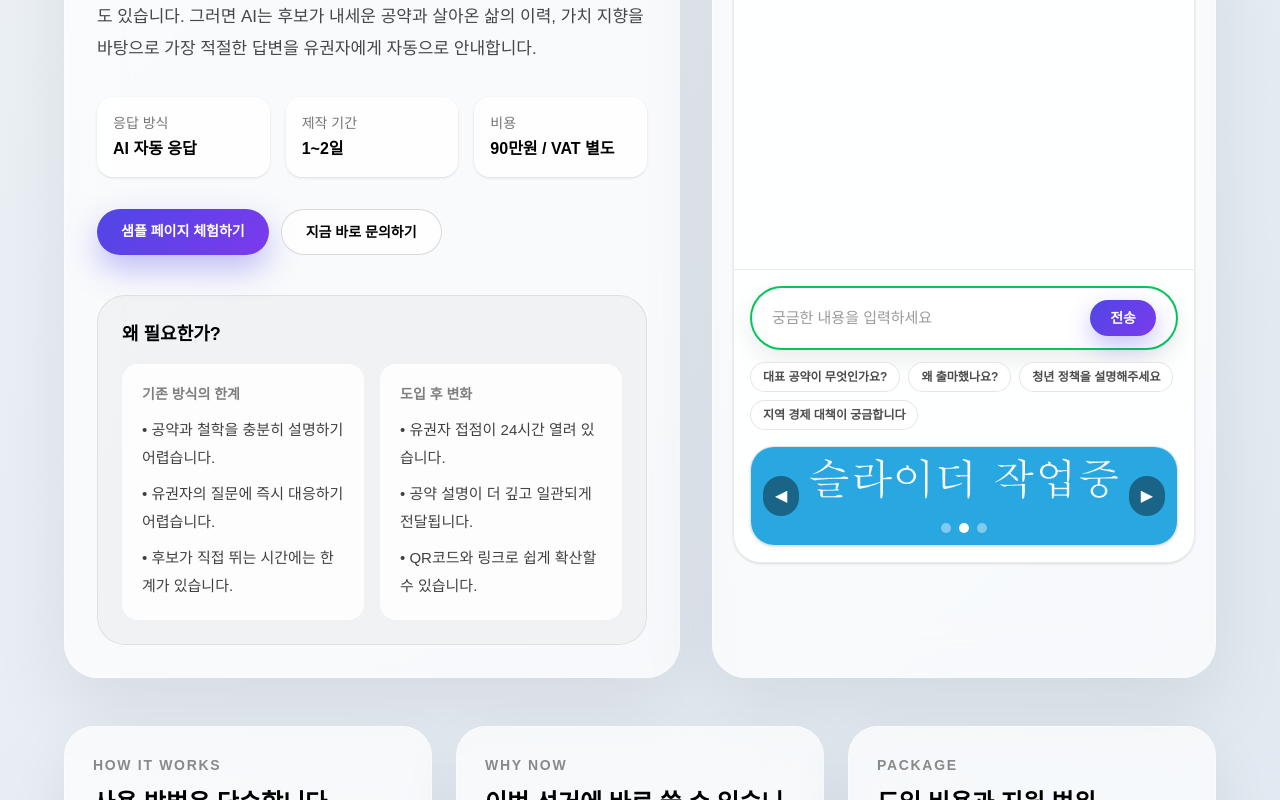
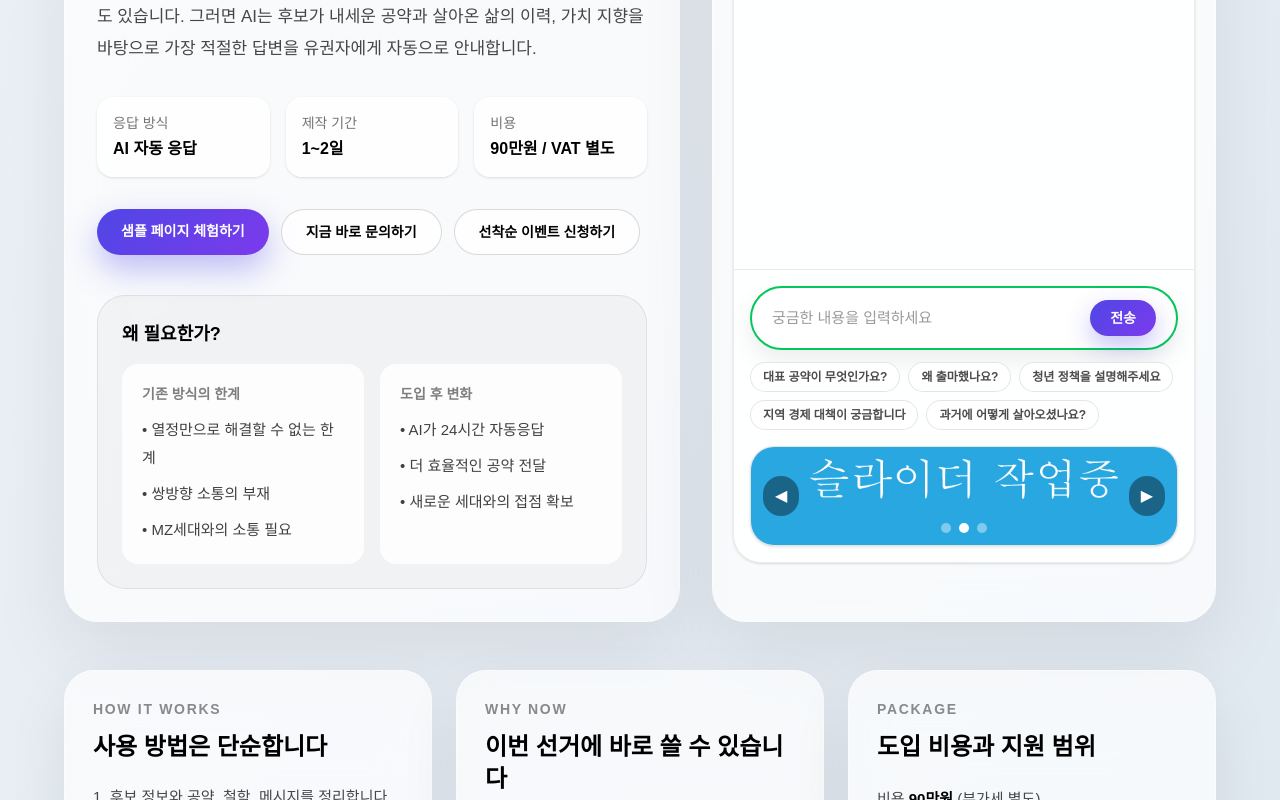
Before and after one commit to taejang21-hub/campaign-ai, a Next.js app: page / in a window 1280 px wide. Shown: the part 500-1300 px from the top of the page. Built offline with nearby package versions, Linux system fonts and the light colour scheme.

Commit message:
update landing page text

```diff
--- a/app/page.tsx
+++ b/app/page.tsx
@@ -135,7 +135,7 @@ export default function Home() {
 
             <div className="mt-8 flex flex-wrap gap-3">
               <Link
-                href="/candidate/lee"
+                href="/candidate/lee" target="_blank"
                 className="rounded-full bg-[linear-gradient(135deg,#4f46e5,#7c3aed)] px-6 py-3 text-sm font-bold text-white shadow-[0_14px_32px_rgba(79,70,229,0.35)] transition hover:scale-[1.02]"
               >
                 샘플 페이지 체험하기
@@ -146,6 +146,12 @@ export default function Home() {
               >
                 지금 바로 문의하기
               </a>
+              <a
+                href="tel:050713388402" target="_blank"
+                className="rounded-full border border-black/15 bg-white/80 px-6 py-3 text-sm font-bold text-black transition hover:bg-white"
+              >
+                선착순 이벤트 신청하기
+              </a>
             </div>
 
             <div className="mt-10 rounded-[28px] border border-black/8 bg-black/[0.03] p-6">
@@ -154,17 +160,17 @@ export default function Home() {
                 <div className="rounded-2xl bg-white/80 p-5">
                   <p className="text-sm font-semibold text-black/50">기존 방식의 한계</p>
                   <ul className="mt-3 space-y-2 text-[15px] leading-7 text-black/75">
-                    <li>• 공약과 철학을 충분히 설명하기 어렵습니다.</li>
-                    <li>• 유권자의 질문에 즉시 대응하기 어렵습니다.</li>
-                    <li>• 후보가 직접 뛰는 시간에는 한계가 있습니다.</li>
+                    <li>• 열정만으로 해결할 수 없는 한계</li>
+                    <li>• 쌍방향 소통의 부재</li>
+                    <li>• MZ세대와의 소통 필요</li>
                   </ul>
                 </div>
                 <div className="rounded-2xl bg-white/80 p-5">
                   <p className="text-sm font-semibold text-black/50">도입 후 변화</p>
                   <ul className="mt-3 space-y-2 text-[15px] leading-7 text-black/75">
-                    <li>• 유권자 접점이 24시간 열려 있습니다.</li>
-                    <li>• 공약 설명이 더 깊고 일관되게 전달됩니다.</li>
-                    <li>• QR코드와 링크로 쉽게 확산할 수 있습니다.</li>
+                    <li>• AI가 24시간 자동응답</li>
+                    <li>• 더 효율적인 공약 전달</li>
+                    <li>• 새로운 세대와의 접점 확보</li>
                   </ul>
                 </div>
               </div>
@@ -268,6 +274,7 @@ export default function Home() {
                     "왜 출마했나요?",
                     "청년 정책을 설명해주세요",
                     "지역 경제 대책이 궁금합니다",
+                    "과거에 어떻게 살아오셨나요?",
                   ].map((q) => (
                     <button
                       key={q}
```
